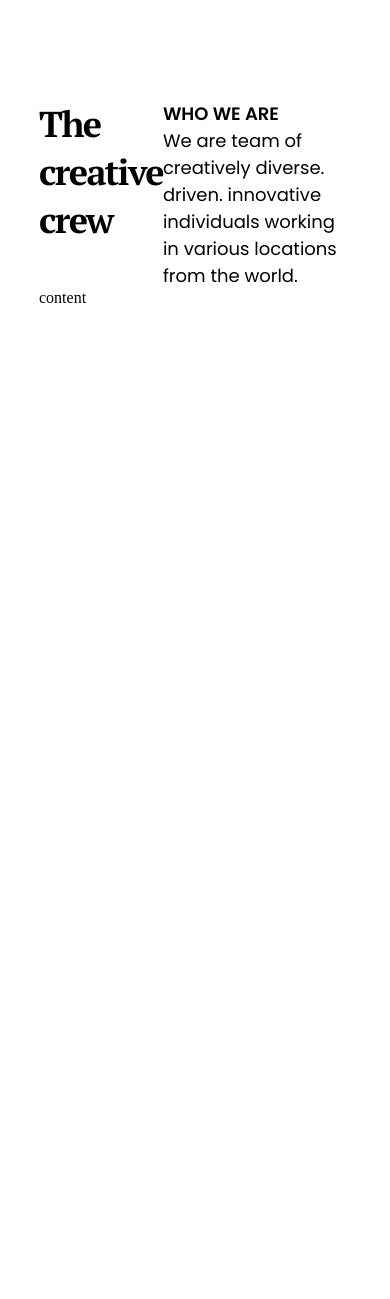
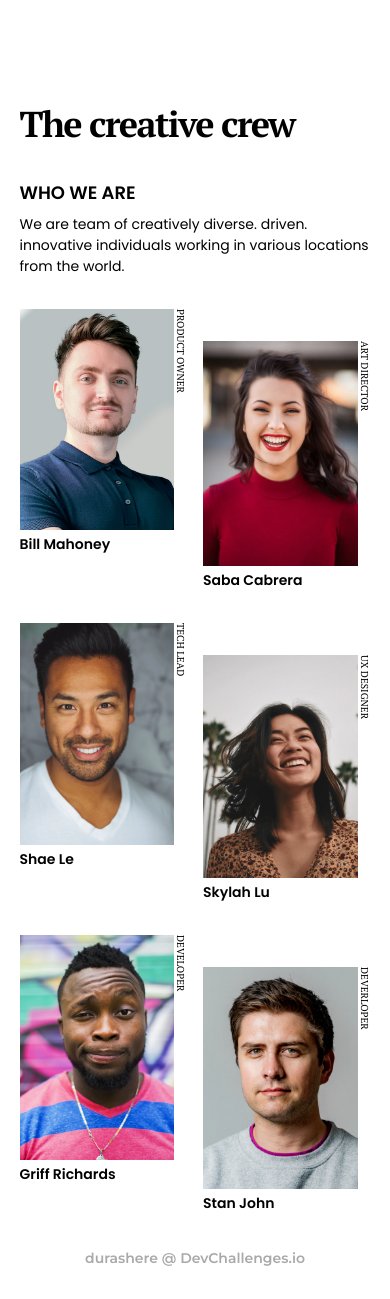
Before and after one commit to durashere/devchallenges-my-team-page, a plain HTML site: page index.html in a window 390 px wide. Before the commit the page ends 844 px from the top, so only its background shows below. Drawn offline with Linux system fonts and the light colour scheme.

Commit message:
challenge completed

```diff
--- a/index.html
+++ b/index.html
@@ -25,7 +25,74 @@
           </p>
         </div>
       </div>
-      <div class="content">content</div>
+      <div class="team">
+        <div class="card">
+          <div class="card__top">
+            <div class="card__image">
+              <img src="./images/photo1.png" alt="team member" />
+            </div>
+            <p class="card__title">Product owner</p>
+          </div>
+          <p class="card__name">Bill Mahoney</p>
+        </div>
+
+        <div class="card">
+          <div class="card__top">
+            <div class="card__image">
+              <img src="./images/photo2.png" alt="team member" />
+            </div>
+            <p class="card__title">Art director</p>
+          </div>
+          <p class="card__name">Saba Cabrera</p>
+        </div>
+
+        <div class="card">
+          <div class="card__top">
+            <div class="card__image">
+              <img src="./images/photo3.png" alt="team member" />
+            </div>
+            <p class="card__title">Tech Lead</p>
+          </div>
+          <p class="card__name">Shae Le</p>
+        </div>
+
+        <div class="card">
+          <div class="card__top">
+            <div class="card__image">
+              <img src="./images/photo4.png" alt="team member" />
+            </div>
+            <p class="card__title">UX Designer</p>
+          </div>
+          <p class="card__name">Skylah Lu</p>
+        </div>
+
+        <div class="card">
+          <div class="card__top">
+            <div class="card__image">
+              <img src="./images/photo5.png" alt="team member" />
+            </div>
+            <p class="card__title">Developer</p>
+          </div>
+          <p class="card__name">Griff Richards</p>
+        </div>
+
+        <div class="card">
+          <div class="card__top">
+            <div class="card__image">
+              <img src="./images/photo6.png" alt="team member" />
+            </div>
+            <p class="card__title">Deverloper</p>
+          </div>
+          <p class="card__name">Stan John</p>
+        </div>
+      </div>
+
+      <div class="footer">
+        <p>
+          <a href="https://github.com/durashere">durashere</a> @
+          <a href="https://devchallenges.io">DevChallenges.io</a>
+        </p>
+      </div>
     </div>
   </body>
 </html>
--- a/style.css
+++ b/style.css
@@ -3,6 +3,7 @@
 :root {
   --primary-color: #333333;
   --secondary-color: #4f4f4f;
+  --footer-color: #a9a9a9;
 
   --space-sm: 0.5rem;
   --space-md: 1rem;
@@ -21,7 +22,10 @@ font-family: 'PT Serif', serif; */
 }
 
 .container {
-  width: 80%;
+  display: flex;
+  flex-flow: column;
+  justify-content: space-between;
+  width: 65%;
   margin: 0 auto;
   height: 100vh;
 }
@@ -30,39 +34,158 @@ font-family: 'PT Serif', serif; */
   padding-top: 100px;
   display: flex;
   justify-content: space-between;
+  padding-bottom: var(--space-lg);
 }
 
 .header_left h1 {
   font-family: "PT Serif", serif;
   font-size: 36px;
-  font-style: normal;
   font-weight: 700;
-  line-height: 48px;
   letter-spacing: -0.045em;
-  text-align: left;
 }
 
 .header_right {
+  width: 400px;
 }
 
 .header_right h5 {
   font-family: "Poppins", sans-serif;
   font-size: 18px;
-  font-style: normal;
   font-weight: 600;
-  line-height: 27px;
-  letter-spacing: 0em;
-  text-align: left;
 
   text-transform: uppercase;
+  padding-bottom: var(--space-md);
 }
 
 .header_right p {
   font-family: "Poppins", sans-serif;
   font-size: 18px;
-  font-style: normal;
   font-weight: 400;
-  line-height: 27px;
-  letter-spacing: 0em;
-  text-align: left;
 }
+
+.team {
+  display: flex;
+  flex-wrap: wrap;
+  justify-content: space-between;
+}
+
+.card {
+  flex: 1 0 24%;
+}
+
+.card:nth-child(2),
+.card:nth-child(5) {
+  margin: 0 var(--space-xl);
+  transform: translateY(var(--space-xl));
+}
+
+.card__top {
+  display: flex;
+}
+
+.card__image img {
+  width: 100%;
+}
+
+.card__title {
+  font-family: "PT Serif", serif;
+  font-size: 12px;
+  font-weight: 400;
+
+  text-transform: uppercase;
+  padding-left: var(--space-sm);
+  writing-mode: vertical-rl;
+}
+
+.card__name {
+  font-family: "Poppins", sans-serif;
+  font-weight: 600;
+  font-size: 18px;
+  padding-top: var(--space-sm);
+  padding-bottom: var(--space-xl);
+}
+
+.footer {
+  align-self: center;
+}
+
+.footer a {
+  text-decoration: none;
+  color: var(--footer-color);
+}
+
+.footer p {
+  font-family: "Montserrat", sans-serif;
+  font-weight: 600;
+  font-size: 14px;
+  color: var(--footer-color);
+
+  margin-bottom: var(--space-lg);
+}
+
+@media only screen and (max-width: 768px) {
+  .container {
+    width: 90%;
+    height: 100vh;
+  }
+
+  .header {
+    display: block;
+    padding-left: 0;
+  }
+
+  .header_left h1 {
+    padding-bottom: var(--space-lg);
+  }
+
+  .header_right {
+    width: 100%;
+    padding-bottom: 0;
+  }
+
+  .header_right h5 {
+    padding-bottom: var(--space-sm);
+  }
+
+  .header_right p {
+    font-size: 14px;
+    padding-bottom: 0;
+  }
+
+  .team {
+    display: flex;
+  }
+
+  .card {
+    flex: 1 0 40%;
+  }
+
+  .card:nth-child(2),
+  .card:nth-child(5) {
+    margin: 0;
+    transform: none;
+  }
+
+  .card:nth-child(odd) {
+    padding-right: var(--space-sm);
+  }
+
+  .card:nth-child(even) {
+    padding-left: var(--space-sm);
+    transform: translateY(var(--space-lg));
+  }
+
+  .card__title {
+    font-size: 10px;
+    padding-left: 0;
+
+    text-transform: uppercase;
+    writing-mode: vertical-rl;
+  }
+
+  .card__name {
+    font-size: 14px;
+    padding-top: 0;
+    padding-bottom: var(--space-xl);
+  }
+}
```
Also changed, not shown: screenshots/1440px.png (added), screenshots/375px.png (added), 1 other file.
